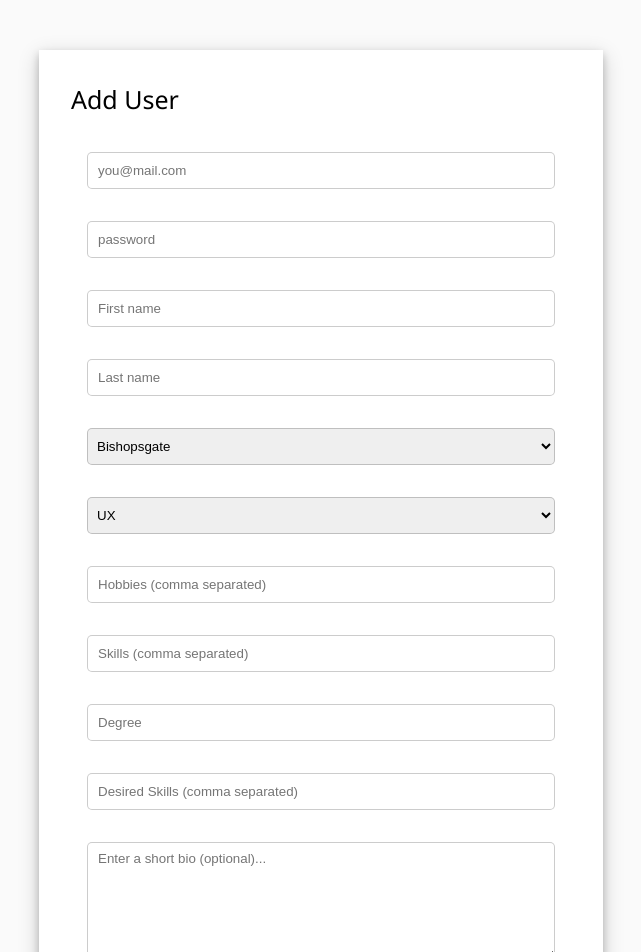
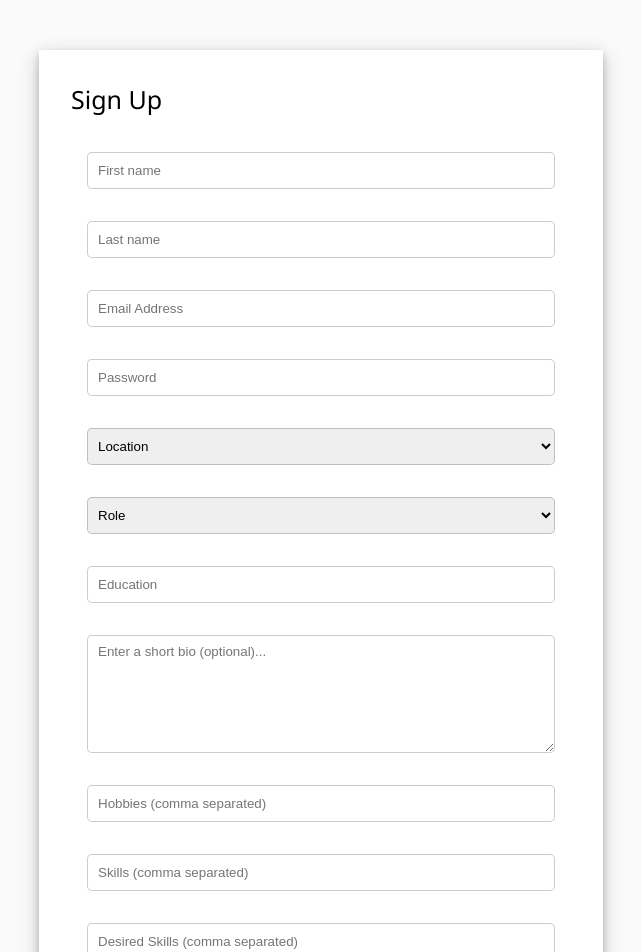
Before and after one commit to aaahunt/lnkedin, a React (Create React App) app: page /register in a window 1280 px wide. Shown: the top 952 px of the page, without its empty margins (319-960 px from the left). Built offline with nearby package versions, Linux system fonts and the light colour scheme; no server answers.

Commit message:
Sign up complete!

```diff
--- a/src/css/index.css
+++ b/src/css/index.css
@@ -188,7 +188,10 @@ background-color: #000;
 	height: 37px;
 	border: 1px solid rgba(0, 0, 0, 0.2);
 	border-radius: 5px;
-	padding: 5px;
+	padding-top: 5px;
+	padding-bottom: 5px;
+	padding-left: 6px;
+	padding-right: 6px;
 	margin: 1rem;
   }
 
--- a/src/firebase/functions.js
+++ b/src/firebase/functions.js
@@ -23,11 +23,11 @@ export const addUser = async (data) => {
       if (exceededQuota()) return `too many calls!`;
       await setDoc(doc(db, "users", data.email), data);
       callCounter++;
-      return `User with email ${data.email} created`;
+      return true;
     }
   } catch (err) {
     console.log(err);
-    return err;
+    return false
   }
 };
 
--- a/src/pages/Register.jsx
+++ b/src/pages/Register.jsx
@@ -1,9 +1,26 @@
-import { useState } from "react";
+import { useEffect, useState } from "react";
 import { addUser } from "../firebase/functions";
+import { useNavigate } from "react-router";
 const CryptoJS = require("crypto-js");
 
 export default function About() {
-  const [msg, setMsg] = useState();
+  const [value, setValue] = useState("default");
+  const [redirect, setRedirect] = useState(false);
+
+  const navigate = useNavigate();
+
+  useEffect(() => {
+    console.log("are we redirecting", redirect)
+    if(redirect){
+      navigate('/login')
+    }
+
+  },[redirect,navigate])
+
+
+  const handleChange = (e) => {
+    setValue(e.target.value);
+  };
 
   const submitUser = async (event) => {
     event.preventDefault(); // Stops page refresh
@@ -26,28 +43,31 @@ export default function About() {
       bio: event.target.elements.bio.value,
       linkedin: event.target.elements.linkedin.value,
     };
-    let response = await addUser(data);
-    setMsg(response, console.log("msg", msg));
+    addUser(data).then(res =>
+      setRedirect(res)
+    );
 
   }
 
-  return (
+  return(
   <div className="registrationapp">
   <div className="login-form-registration">
-    <div className="title">Add User</div>
+    <div className="title">Sign Up</div>
     <div>
       <form onSubmit={submitUser} id="registration">
-        <input type="email" name="email" placeholder="you@mail.com" required />
+        <input type="text" name="firstName" placeholder="First name" required />
+        <input type="text" name="lastName" placeholder="Last name" required />
+        <input type="email" name="email" placeholder="Email Address" required />
         <input
           type="password"
           name="password"
-          placeholder="password"
+          placeholder="Password"
           required
         />
-        <input type="text" name="firstName" placeholder="First name" required />
-        <input type="text" name="lastName" placeholder="Last name" required />
-
-        <select name="officeLocation">
+        <select name="officeLocation" defaultValue={value} onChange={handleChange}>
+        <option value="default" disabled hidden>
+          Location
+        </option>
           <option value="Bishopsgate">Bishopsgate</option>
           <option value="Sutton">Sutton</option>
           <option value="Nottingham">Nottingham</option>
@@ -55,12 +75,21 @@ export default function About() {
           <option value="Cardiff">Cardiff</option>
           <option value="Southampton">Southampton</option>
         </select>
-        <select name="role">
+        <select name="role" defaultValue={value} onChange={handleChange}>
+        <option value="default" disabled hidden>
+          Role
+        </option>
           <option value="UX">UX</option>
           <option value="Tech">Tech</option>
           <option value="Data Science">Data Science</option>
           <option value="Product">Product</option>
         </select>
+        <input type="text" name="degree" placeholder="Education" />
+        <textarea
+          rows="4"
+          name="bio"
+          placeholder="Enter a short bio (optional)..."
+        />
         <input
           type="text"
           name="hobbies"
@@ -71,27 +100,20 @@ export default function About() {
           name="currentSkills"
           placeholder="Skills (comma separated)"
         />
-        <input type="text" name="degree" placeholder="Degree" />
         <input
           type="text"
           name="desiredSkills"
           placeholder="Desired Skills (comma separated)"
         />
-        <textarea
-          rows="4"
-          name="bio"
-          placeholder="Enter a short bio (optional)..."
-        />
 
         <input
           type="text"
           name="linkedin"
-          placeholder="Enter your linked in URL (optional)"
+          placeholder="Enter your LinkedIn URL (optional)"
         />
 
-        <input type="submit" value="Add user" />
+        <input type="submit" value="Create Account" />
       </form>
-      {msg && <p>{msg}</p>}
     </div>
     </div>
 </div>
```
